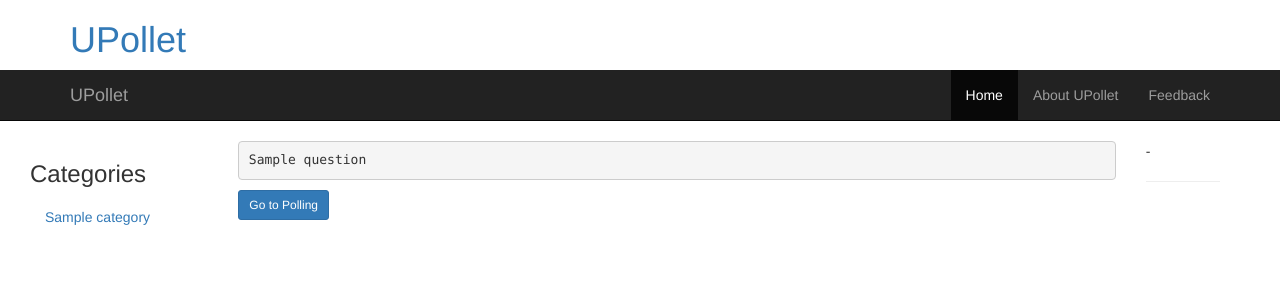
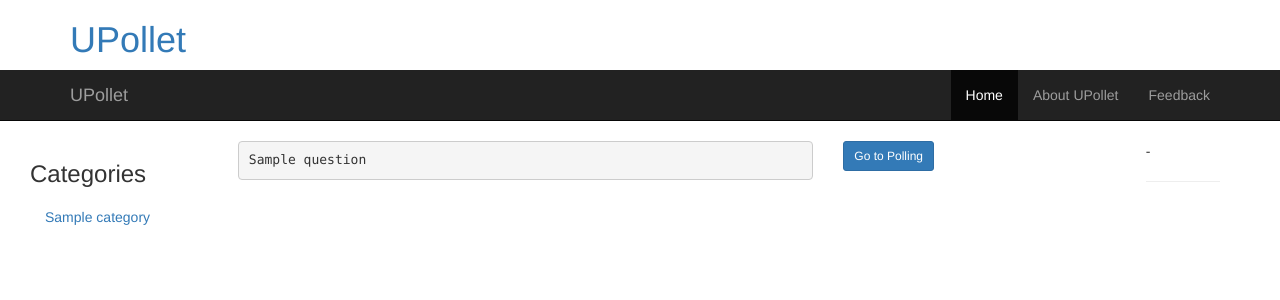
Before and after one commit to akashsri99/poll, a Django app: page /home/ in a window 1280 px wide; the page is wider, and only the part inside the window is pictured. Shown: the top 300 px of that part. Run offline with Django 3.2, Linux system fonts and the light colour scheme; tables that the repository leaves empty hold one stand-in row (values such as "Sample post"); some libraries are stand-ins or nearby versions.

Commit message:
ab dekho

```diff
--- a/django/urpoll/poll/templates/urpoll/index.html
+++ b/django/urpoll/poll/templates/urpoll/index.html
@@ -5,12 +5,12 @@
 {% if ques %}
 {% for q in ques %}
 
-<div class="col-md-12">
+<div class="col-md-8">
 <pre>
 {{ q.question  }}
 </pre>
 </div>
- <div class="col-md-1">
+ <div class="col-md-2">
           <a class="btn btn-primary btn-sm" href="{% url 'detail' q.id %}">Go to Polling</a>
  </div>
 {% endfor %}
```
